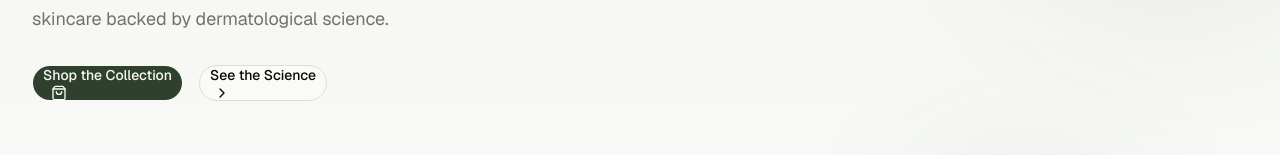
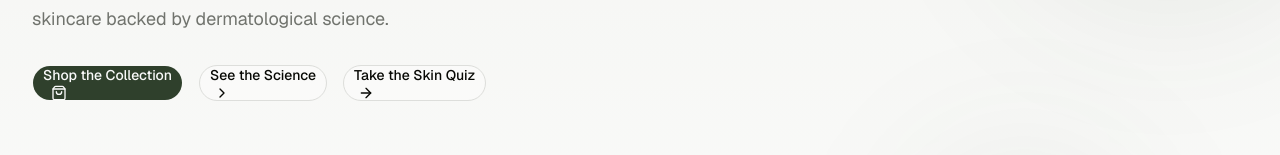
Before and after one commit to anas-khan-antimatter/mkt-veld-skincare, a Next.js app: page / in a window 1280 px wide. Shown: the part 493-648 px from the top of the page. Built offline with nearby package versions, Linux system fonts and the light colour scheme; a web font is replaced by a local one.

Commit message:
antimatter: checkpoint c-1790732953561-xczn6

```diff
--- a/src/app/page.tsx
+++ b/src/app/page.tsx
@@ -54,6 +54,12 @@ export default function Home() {
                 <Link href="/science">
                   See the Science
                   <ChevronRight className="ml-1 h-4 w-4" />
+                </Link>
+              </Button>
+              <Button asChild variant="outline" size="lg" className="rounded-full">
+                <Link href="/quiz">
+                  Take the Skin Quiz
+                  <ArrowRight className="ml-1 h-4 w-4" />
                 </Link>
               </Button>
             </div>
```
